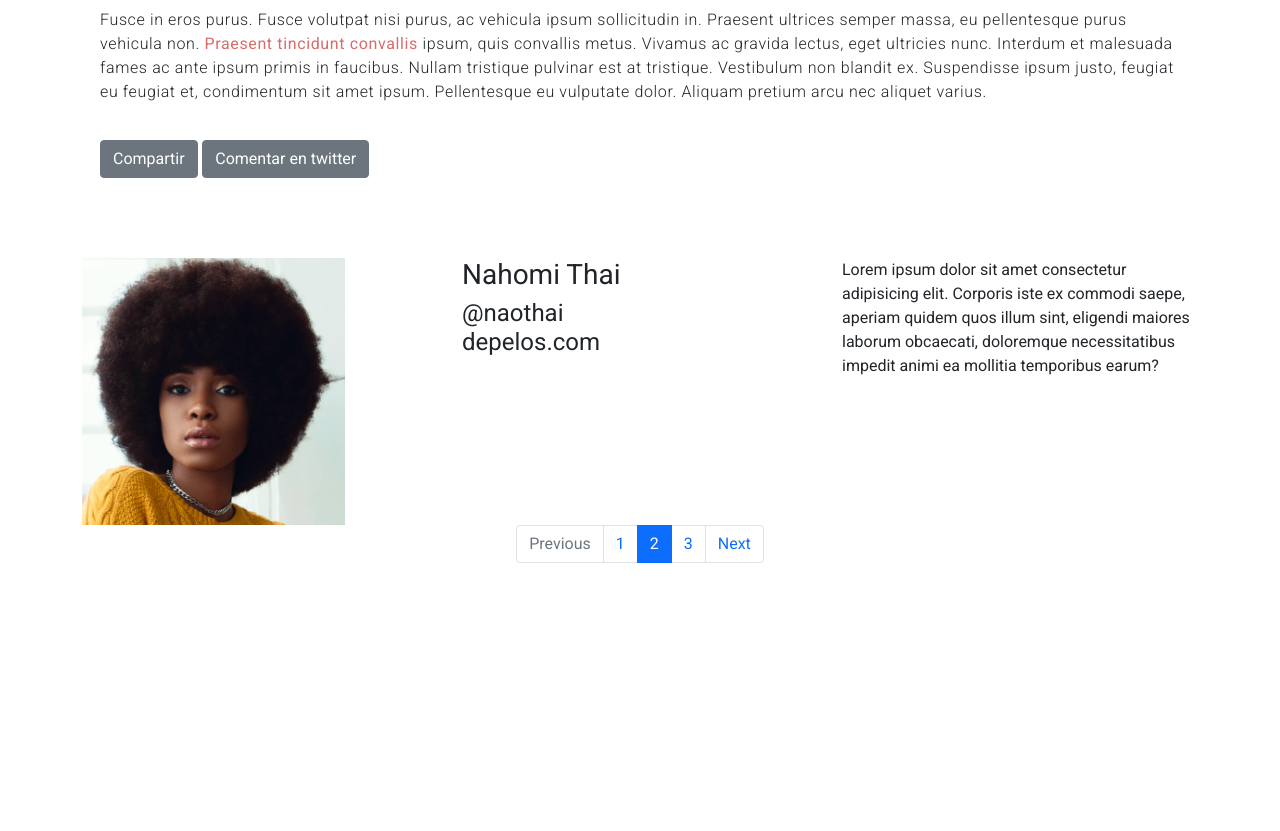
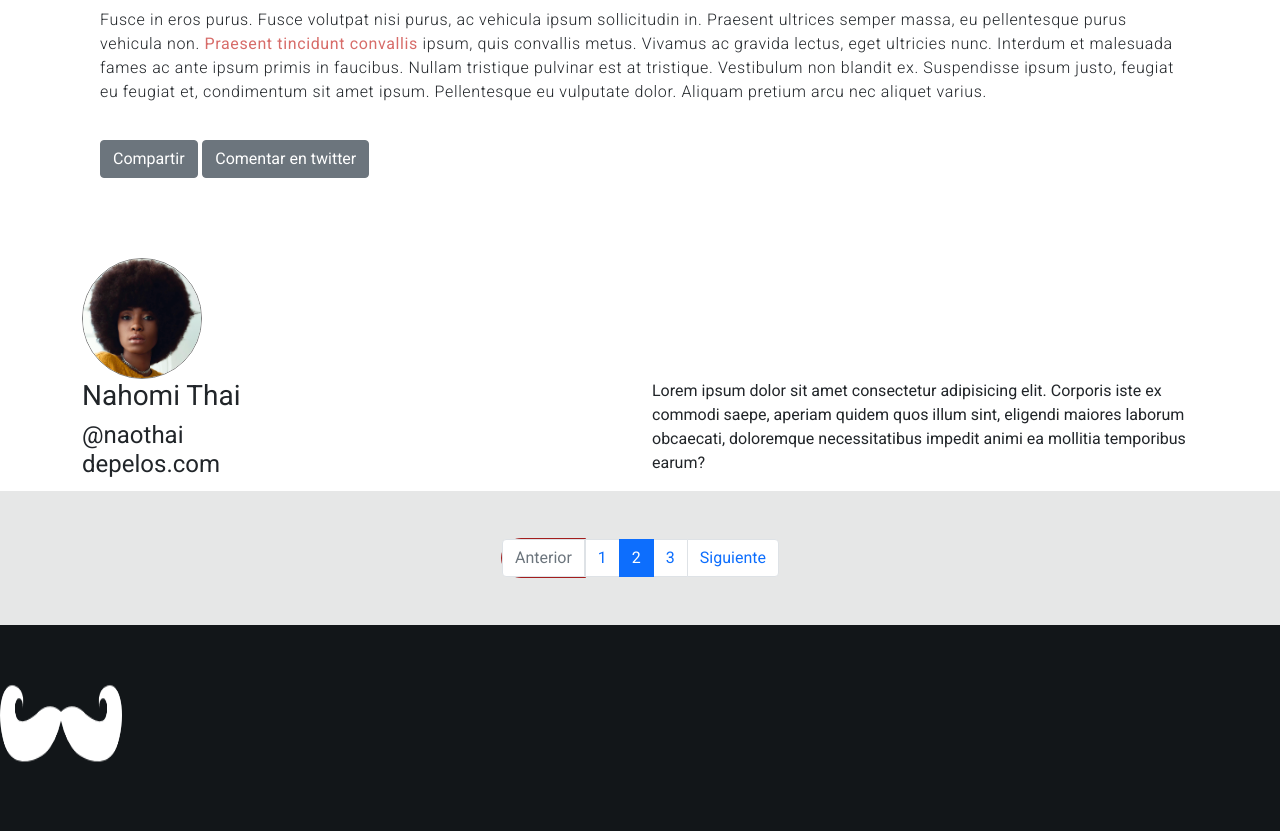
Before and after one commit to milyx/barbershop, a plain HTML site: page index.html in a window 1280 px wide. Shown: the part 1334-2165 px from the top of the page. Before the commit the page ends 1913 px from the top, so only its background shows below. Drawn offline with nearby package versions, Linux system fonts and the light colour scheme; a web font is replaced by a local one.

Commit message:
It was modified, index and layout.scss

```diff
--- a/assets/scss/layout/_footer.scss
+++ b/assets/scss/layout/_footer.scss
@@ -0,0 +1,12 @@
+.footer{
+    height: 206px;
+    background-color: #121619;
+
+
+
+    &__img{
+        width: 122px;
+        height: 122px;
+        margin-top: 42px;
+    }
+}
--- a/assets/scss/layout/_layout.scss
+++ b/assets/scss/layout/_layout.scss
@@ -47,3 +47,33 @@
     color: #D76C69;
 
 }
+.img-naomi{
+    width: 120px;
+    border: 1px solid gray;
+    border-radius: 150px;
+    -webkit-border-radius: 150px;
+    -moz-border-radius: 150px;
+    -ms-border-radius: 150px;
+    -o-border-radius: 150px;
+}
+
+.pagination{
+    background-color: #E6E7E7;
+    height: 134px;
+    justify-content: space-around;
+    align-items: center;
+
+
+
+    &__list{
+        margin: 0;
+        padding: 47px 0;
+        font-size: 16px;
+    }
+
+    &__list--item1{
+        border: 1px solid #a31e1e;
+        border-radius: 50px 0px 0px 50px;
+        opacity: 1;
+    }
+}
--- a/assets/scss/layout/header.scss
+++ b/assets/scss/layout/header.scss
@@ -8,10 +8,13 @@
         height: 46px;
         align-items: center;
         margin-bottom: 24px;
+        margin-left: 130px;
+        margin-top: 27px;
     }
 }
 .navbar-collapse{
     justify-content: end;
+    margin-right: 182px;
 
 &__item{
     color: #ffffff;
--- a/index.html
+++ b/index.html
@@ -21,11 +21,11 @@
 <body>
     <!--int header-->
     <header>
-        <nav class="navbar navbar-expand-lg navbarblog">
+        <nav class="navbar navbar-expand-sm navbarblog">
             <div class="container-fluid">
-                <a class="navbar-brand navbarblog__logo" href="#"><img src="assets/img/logo.png" alt="logotipo"></a>
+                <a class="navbar-brand" href="#"><img src="assets/img/logo.png" alt="logotipo" class="navbarblog__logo"></a>
                 <button class="navbar-toggler" type="button" data-bs-toggle="collapse" data-bs-target="#navbarNav"
-                    aria-controls="navbarNav" aria-expanded="false" aria-label="Toggle navigation">
+        aria-controls="navbarNav" aria-expanded="false" aria-label="Toggle navigation">
                     <span class="navbar-toggler-icon"></span>
                 </button>
                 <div class="collapse navbar-collapse">
@@ -102,8 +102,8 @@
     <!--init autor section -->
     <section class="container">
         <div class="row">
-            <div class="col">
-                <img src="assets/img/naomi-thai.png" alt="img-naomi">
+            <div class="col-12">
+                <img src="assets/img/naomi-thai.png" alt="img-naomi" class="img-naomi">
             </div>
             <div class="col">
                 <h3>Nahomi Thai</h3>
@@ -120,23 +120,29 @@
     </section>
     <!--end autor section-->
 
-    <!--init footer-->
-    <footer>
+    <!--init pagination-->
+    <section class="pagination">
         <nav aria-label="...">
-            <ul class="pagination justify-content-center">
-                <li class="page-item disabled">
-                    <span class="page-link">Previous</span>
+            <ul class="pagination justify-content-center pagination__list">
+                <li class="page-item disabled pagination__list--item1">
+                    <span class="page-link">Anterior</span>
                 </li>
-                <li class="page-item"><a class="page-link" href="#">1</a></li>
-                <li class="page-item active" aria-current="page">
+                <li class="page-item pagination__list--item2"><a class="page-link" href="#">1</a></li>
+                <li class="page-item active pagination__list--item3" aria-current="page">
                     <span class="page-link">2</span>
                 </li>
-                <li class="page-item"><a class="page-link" href="#">3</a></li>
-                <li class="page-item">
-                    <a class="page-link" href="#">Next</a>
+                <li class="page-item pagination__list--item4"><a class="page-link" href="#">3</a></li>
+                <li class="page-item pagination__list--item5">
+                    <a class="page-link" href="#">Siguiente</a>
                 </li>
             </ul>
         </nav>
+    </section>
+    <!--end pagination-->
+
+    <!--init footer-->
+    <footer class="footer">
+        <a href="#"><img src="assets/img/logo.png" alt="logotipo" class="footer__img"></a>
     </footer>
     <!--end footer-->
 
```
Also changed, not shown: assets/css/styles.css, 1 other file.
